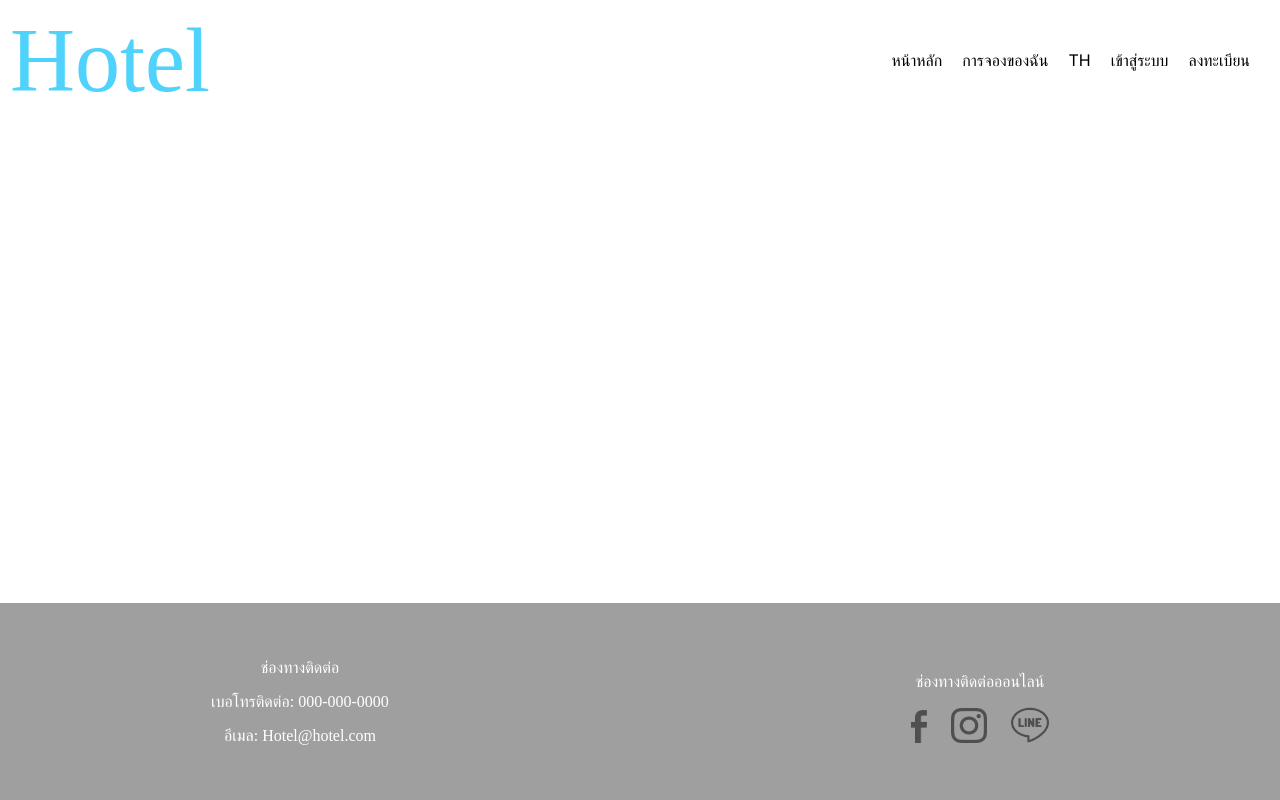
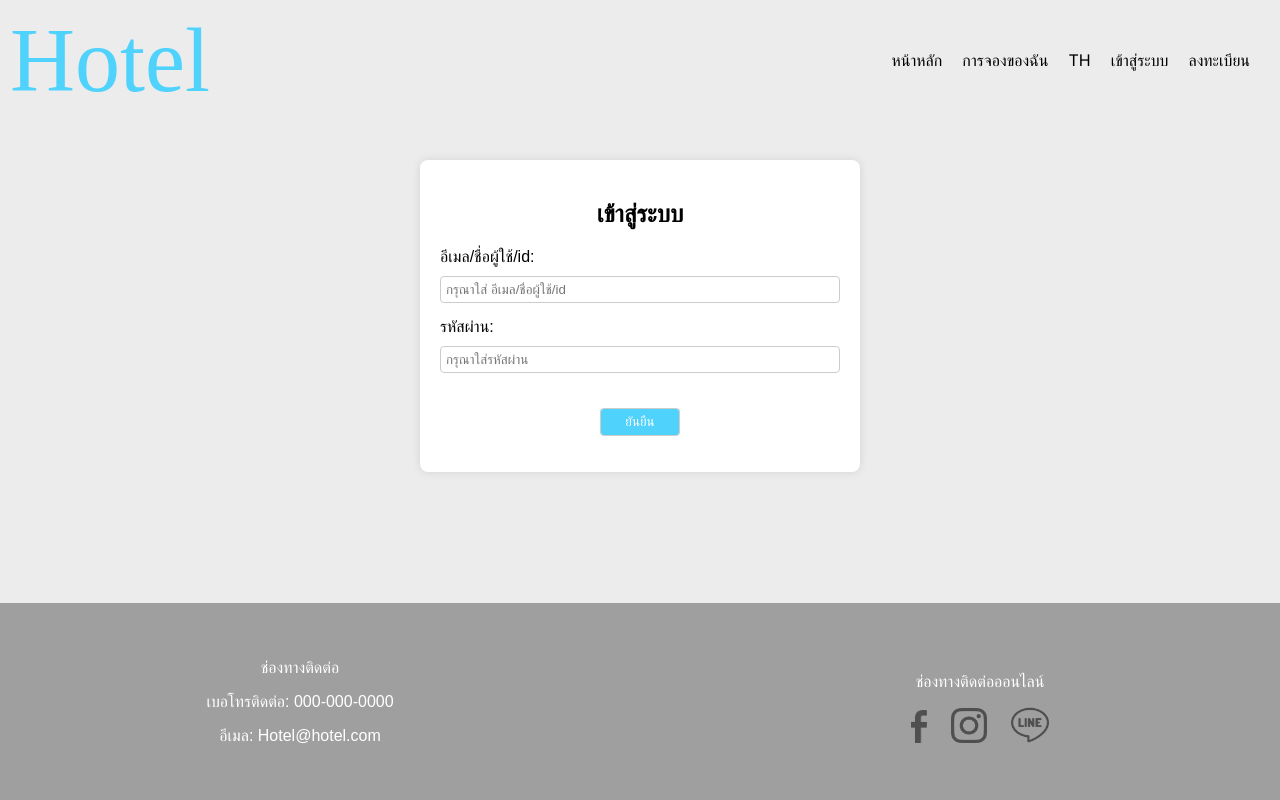
Before and after one commit to fumizz01/DBY3T1, a Django app: page / in a window 1280 px wide. Run offline with Django 3.2, Linux system fonts and the light colour scheme; some web fonts are replaced.

Commit message:
Add login.html, register.html. Modify base html and css

```diff
--- a/project/static/css/style.css
+++ b/project/static/css/style.css
@@ -84,3 +84,54 @@ footer{
         margin-right: 200px;
     }
 }
+
+/*ของภูมิเอง*/
+
+body {
+    font-family: Arial, sans-serif;
+    background-color: #ECECEC;
+    margin: 0;
+    padding: 0;
+}
+
+.box {
+    max-width: 400px;
+    margin: 50px auto;
+    background-color: #fff;
+    padding: 20px;
+    border-radius: 8px;
+    box-shadow: 0 0 10px rgba(0, 0, 0, 0.1);
+}
+
+form {
+    display: flex;
+    flex-direction: column;
+}
+
+label {
+    display: block;
+
+}
+
+input {
+    display: block;
+    padding: 5px;
+    width: 100%;
+    margin-top: 10px;
+    margin-bottom: 15px;
+    border: 1px solid #ccc;
+    border-radius: 4px;
+    box-sizing: border-box;
+}
+
+input[id='submit'] {
+    color: white;
+    margin: 35px auto 0 auto;
+    background-color: #4FD2FC;
+    width: 20%;
+}
+
+#head {
+    margin: 20px auto;
+    text-align: center;
+}
--- a/project/templates/hotel_base.html
+++ b/project/templates/hotel_base.html
@@ -1,12 +1,10 @@
 <html>
 <head>
+    <title>{% block title %}{% endblock %}</title>
     <script src='/static/js/js.js'></script>
     <link rel='stylesheet' href='/static/css/style.css'>
     <link rel="stylesheet" href="https://fonts.googleapis.com/css?family=Jomhuria">
     <link rel="stylesheet" href="https://fonts.googleapis.com/css?family=Inter">
-
-    {% block script %}
-    {% endblock %}
 </head>
 <body>
     <div class="nav">
@@ -19,8 +17,8 @@
             <li><a href="#">ลงทะเบียน</a></li>
           </ul>
     </div>
-    <div class="content">
-    </div>
+    {% block contend %}
+    {% endblock %}
     <footer>
         <div>
             <li><p>ช่องทางติดต่อ</p></li>
--- /dev/null
+++ b/project/templates/login.html
@@ -0,0 +1,14 @@
+{% extends 'hotel_base.html'%}
+{% block title %}Login{% endblock %}
+{% block contend %}
+    <div class = "box" id = "login">
+        <form action = "">
+            <div id = "container">
+                <h2 id="head">เข้าสู่ระบบ</h2>
+                <label for = "email">อีเมล/ชื่อผู้ใช้/id: <input id = "email" name = "email" type = "text" placeholder="กรุณาใส่ อีเมล/ชื่อผู้ใช้/id" required></label>
+                <label for = "password">รหัสผ่าน: <input id = "password" name = "password" type = "password" placeholder="กรุณาใส่รหัสผ่าน" pattern="(?=.*\d)(?=.*[a-z])(?=.*[A-Z]).{8,}" required></label>
+                <input id = "submit" type="submit" value="ยันยืน">
+            </div>
+        </form>
+    </div>
+{% endblock %}
--- a/project/views.py
+++ b/project/views.py
@@ -2,4 +2,4 @@ from django.shortcuts import render
 
 # Create your views here.
 def index(request):
-    return render(request, 'hotel_base.html')
+    return render(request, 'login.html')
```
Also changed, not shown: project/templates/register.html (added, +25 -0 lines), project/templates/test.html (+25 -0 lines), 3 other files.
